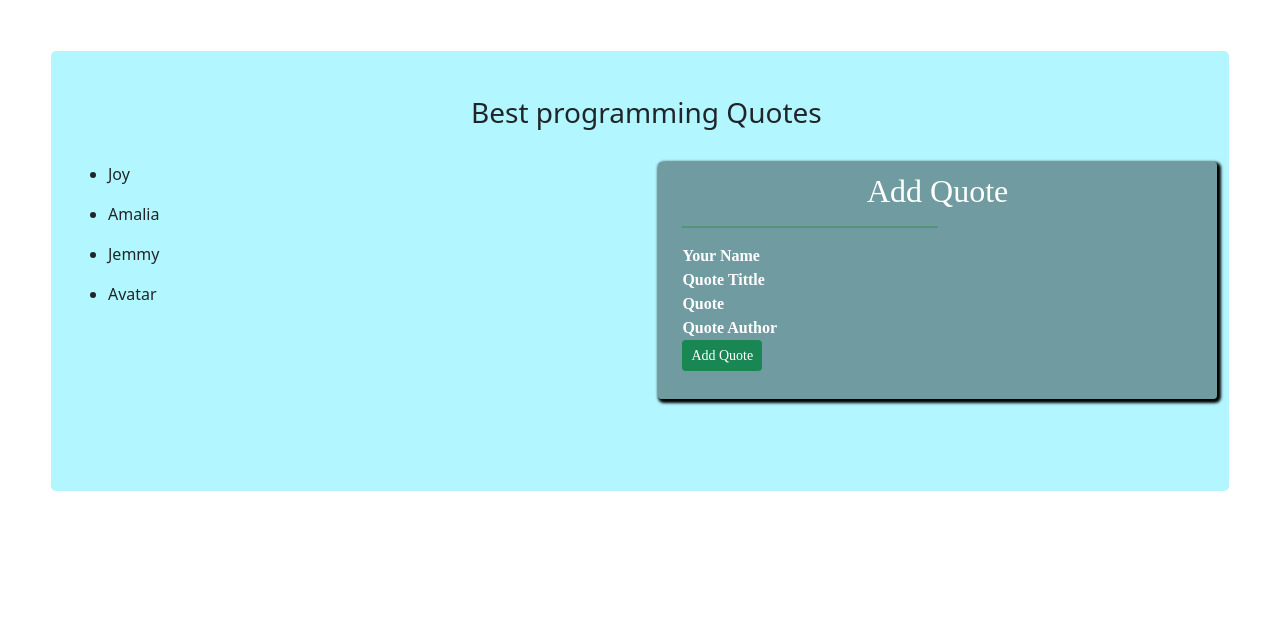
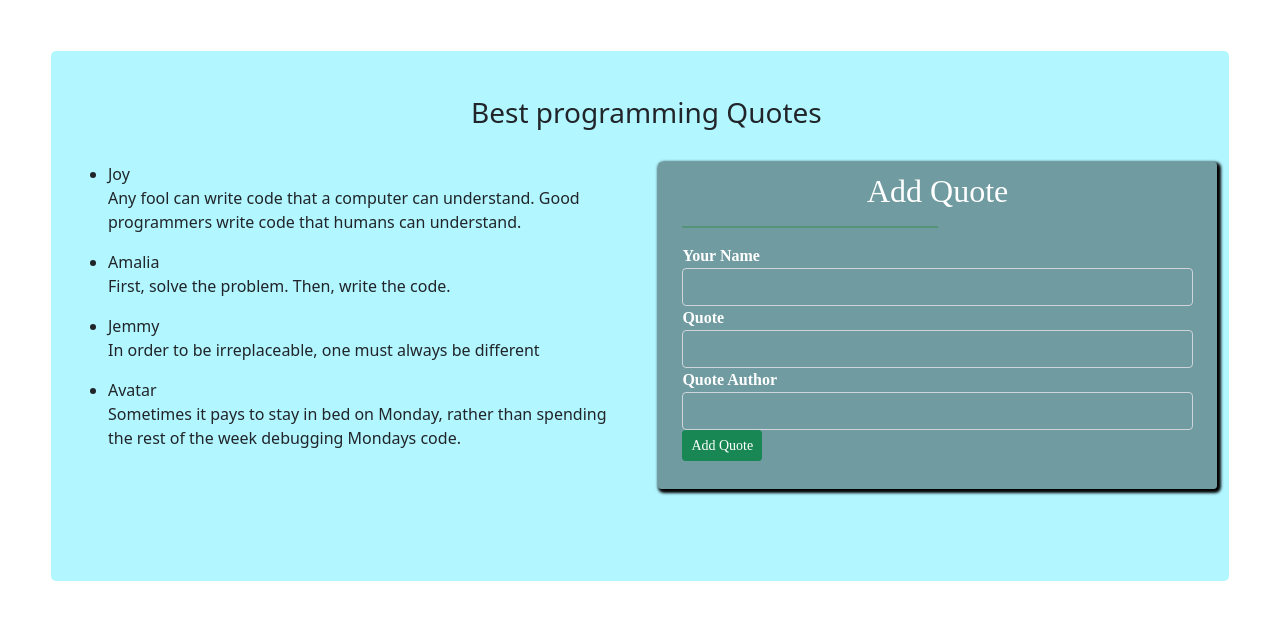
Before and after one commit to adeline-pepela/ip-quotes, an Angular app in the folder quote/: page / in a window 1280 px wide. Shown: the top 620 px of the page. Built offline with nearby package versions, Linux system fonts and the light colour scheme.

Commit message:
adding fields on the html file

```diff
--- a/quote/src/app/quote-form/quote-form.component.html
+++ b/quote/src/app/quote-form/quote-form.component.html
@@ -4,14 +4,16 @@
      <hr>
          <div class="form-group">
            <label for="name">Your Name</label>
-             </div>
-         <div class="form-group">
-          <label for="name">Quote Tittle</label>
+           <input type="text" required class="form-control">
+
+
          <div class="form-group">
           <label for="description">Quote</label>
+          <input type="text"required class="form-control">
         </div>
         <div class="form-group">
           <label for="name">Quote Author</label>
+          <input type="text"required class="form-control">
             </div>
            </div>
 
--- a/quote/src/app/quote/quote.component.html
+++ b/quote/src/app/quote/quote.component.html
@@ -6,7 +6,7 @@
           <ul *ngFor="let quote of quotes">
             <li>
                 {{quote.name}}
-                <!-- <app-quote-detail [quote]="quote"></app-quote-detail> -->
+                <app-quote-detail [quote]="quote"></app-quote-detail>
 
 
               </li>
```
